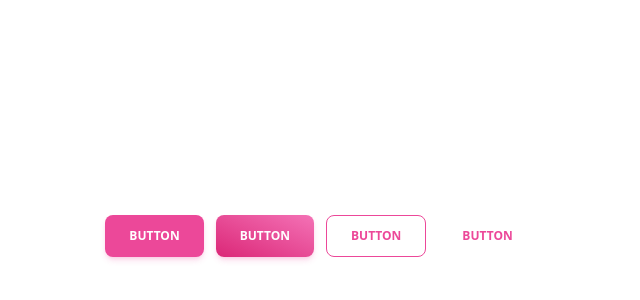
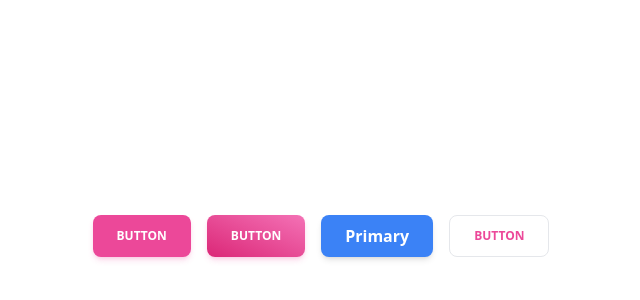
Before and after one commit to NikFreeman/rs-clone, a website built with webpack: page src/index.html in a window 1280 px wide. Shown: the part 164-464 px from the top of the page, without its empty margins (319-959 px from the left). Built offline with nearby package versions, Linux system fonts and the light colour scheme.

```diff
--- a/src/index.html
+++ b/src/index.html
@@ -8,27 +8,27 @@
     </head>
     <body>
         <div class="flex min-h-screen flex-col justify-center">
-            <div class="flex mx-auto">
+            <div class="flex mx-auto gap-4">
                 <button
-                    class="middle none center mr-3 rounded-lg bg-pink-500 py-3 px-6 font-sans text-xs font-bold uppercase text-white shadow-md shadow-pink-500/20 transition-all hover:shadow-lg hover:shadow-pink-500/40 focus:opacity-[0.85] focus:shadow-none active:opacity-[0.85] active:shadow-none disabled:pointer-events-none disabled:opacity-50 disabled:shadow-none"
+                    class="middle none center rounded-lg bg-pink-500 py-3 px-6 font-sans text-xs font-bold uppercase text-white shadow-md shadow-pink-500/20 transition-all hover:shadow-lg hover:shadow-pink-500/40 focus:opacity-[0.85] focus:shadow-none active:opacity-[0.85] active:shadow-none disabled:pointer-events-none disabled:opacity-50 disabled:shadow-none"
                     data-ripple-light="true"
                 >
                     Button
                 </button>
                 <button
-                    class="middle none center mr-3 rounded-lg bg-gradient-to-tr from-pink-600 to-pink-400 py-3 px-6 font-sans text-xs font-bold uppercase text-white shadow-md shadow-pink-500/20 transition-all hover:shadow-lg hover:shadow-pink-500/40 active:opacity-[0.85] disabled:pointer-events-none disabled:opacity-50 disabled:shadow-none"
+                    class="middle none center rounded-lg bg-gradient-to-tr from-pink-600 to-pink-400 py-3 px-6 font-sans text-xs font-bold uppercase text-white shadow-md shadow-pink-500/20 transition-all hover:shadow-lg hover:shadow-pink-500/40 active:opacity-[0.85] disabled:pointer-events-none disabled:opacity-50 disabled:shadow-none"
                     data-ripple-light="true"
                 >
                     Button
                 </button>
                 <button
-                    class="middle none center mr-3 rounded-lg border border-pink-500 py-3 px-6 font-sans text-xs font-bold uppercase text-pink-500 transition-all hover:opacity-75 focus:ring focus:ring-pink-200 active:opacity-[0.85] disabled:pointer-events-none disabled:opacity-50 disabled:shadow-none"
+                    class="btn-primary"
                     data-ripple-dark="true"
                 >
-                    Button
+                  Primary
                 </button>
                 <button
-                    class="middle none center rounded-lg py-3 px-6 font-sans text-xs font-bold uppercase text-pink-500 transition-all hover:bg-pink-500/10 active:bg-pink-500/30 disabled:pointer-events-none disabled:opacity-50 disabled:shadow-none"
+                    class="middle none center border rounded-lg py-3 px-6 font-sans text-xs font-bold uppercase text-pink-500 transition-all hover:bg-pink-500/10 hover:shadow-inner active:bg-pink-500/30 disabled:pointer-events-none disabled:opacity-50 disabled:shadow-none"
                     data-ripple-dark="true"
                 >
                     Button
--- a/src/style.css
+++ b/src/style.css
@@ -1,3 +1,9 @@
 @tailwind base;
 @tailwind components;
 @tailwind utilities;
+
+@layer components {
+    .btn-primary {
+      @apply py-2 px-6 bg-blue-500 text-white font-semibold rounded-lg shadow-md hover:bg-blue-700 focus:outline-none focus:ring-2 focus:ring-blue-400 focus:ring-opacity-75;
+    }
+  }
```
Also changed, not shown: 4 other files.
